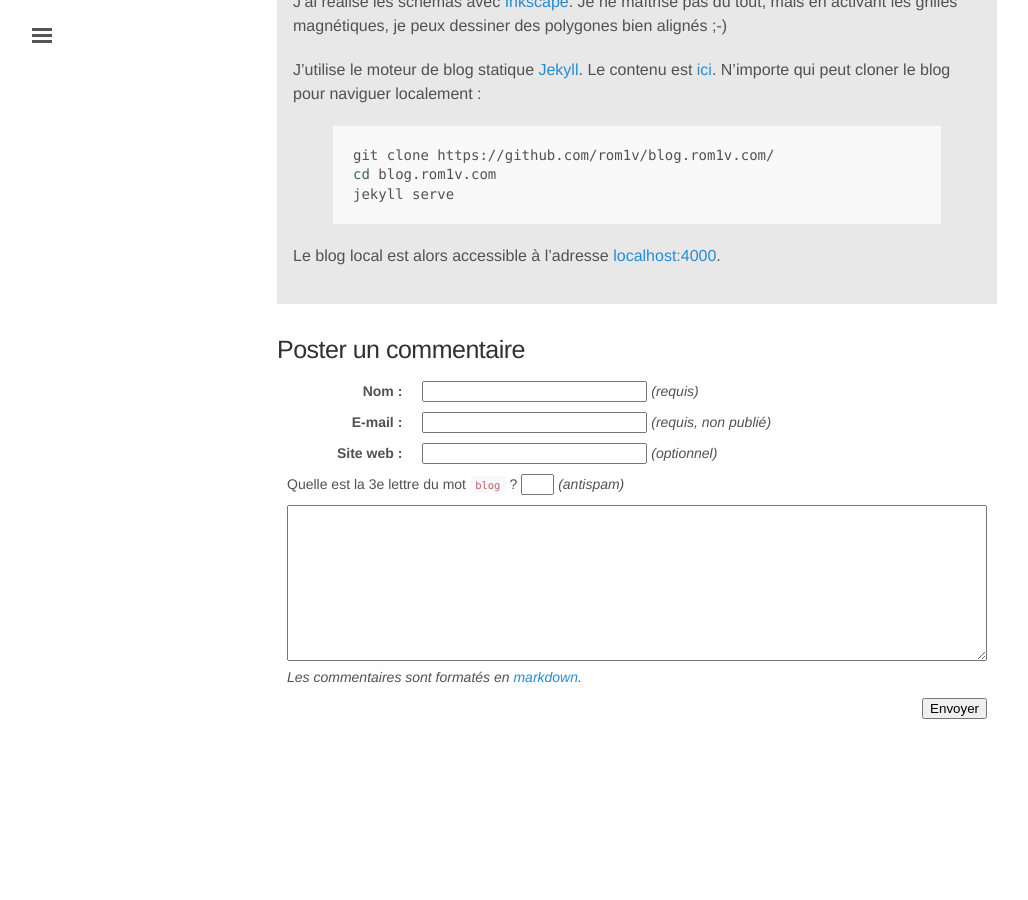
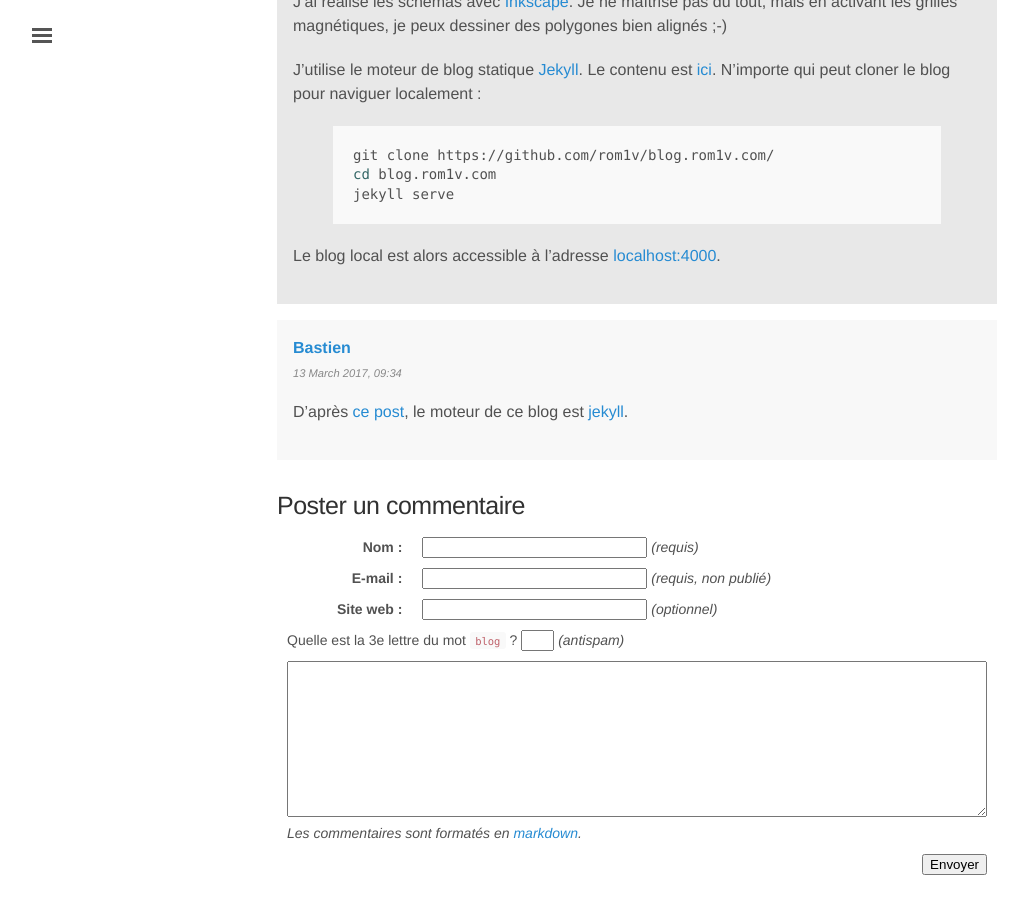
Before and after one commit to rom1v/blog.rom1v.com, a Jekyll site: the page built from _posts/2017-03-12-serveur-client.md, in a window 1280 px wide and 900 px high, scrolled down 5828 px. Shown: the whole window, without its empty margins (3-1031 px from the left). Built offline with Jekyll 4.4.1, drawn with Linux system fonts in a browser that asks for light colours; before the commit the page ends 6572 px from its top, so only the background shows below that.

Commit message:
Publish comment for Server-client

```diff
--- a/_data/comments-2017-03-serveur-client.yaml
+++ b/_data/comments-2017-03-serveur-client.yaml
@@ -28,3 +28,12 @@
 
     Le blog local est alors accessible à l'adresse
     [localhost:4000](http://localhost:4000/).
+- id: 3
+  author: Bastien
+  author-url: https://bzg.fr
+  date: 2017-03-13 09:34:44+01:00
+  contents: |
+    D'après [ce post][], le moteur de ce blog est
+    [jekyll](https://jekyllrb.com).
+
+    [ce post]: {% post_url 2017-01-09-commentaires-statiques-avec-jekyll %}
```
